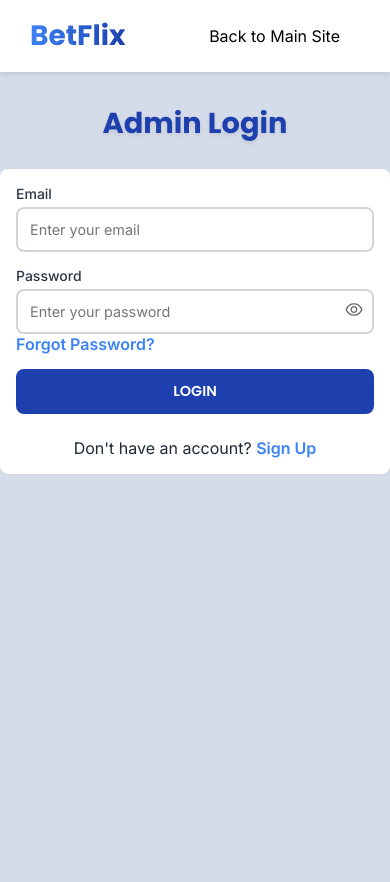
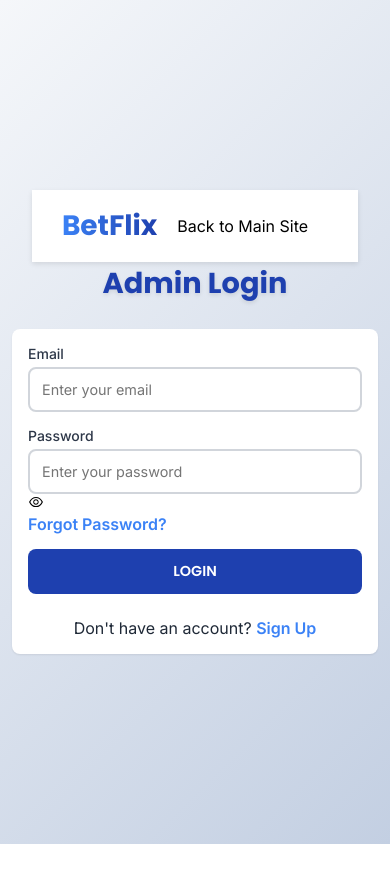
Before and after one commit to ay30bg/admin-betflix, a React (Create React App) app: page / in a window 390 px wide. Shown: the top 882 px of the page. After the commit the page ends 844 px from the top, so only its background shows below. Built offline with nearby package versions, Linux system fonts and the light colour scheme.

Commit message:
Update login.css

```diff
--- a/src/styles/login.css
+++ b/src/styles/login.css
@@ -1,33 +1,22 @@
-/* Copy the provided login.css exactly */
+/* login.css */
 @import url('https://fonts.googleapis.com/css2?family=Poppins:wght@400;500;600;700&display=swap');
 @import url('https://fonts.googleapis.com/css2?family=Inter:wght@400;500;600;700&display=swap');
 
-/* Reset default margins and ensure box-sizing */
-* {
-    margin: 0;
-    padding: 0;
-    box-sizing: border-box;
-}
-
-/* .login-page {
+.login-page {
   display: flex;
   flex-direction: column;
   align-items: center;
   justify-content: center;
-  background: linear-gradient(135deg, #f5f7fa 0%, #c3cfe2 100%);
-  font-family: 'Inter', sans-serif;
-}  */
-
-.login-page {
-  display: block;
-  background: #D5DCE9 ;
-  font-family: 'Inter', sans-serif;
+  min-height: 100vh;
+  background: linear-gradient(135deg, #f5f7fa 0%, #c3cfe2 100%); /* Matches Profile gradient */
+  padding: 2rem 1rem;
+  font-family: 'Inter', sans-serif; /* Matches Profile body font */
 }
 
 .login-header {
   font-size: 2.75rem;
   font-weight: 700;
-  color: #1e40af;
+  color: #1e40af; /* Matches Profile heading color */
   margin-bottom: 1.5rem;
   text-align: center;
   text-shadow: 0 2px 4px rgba(0, 0, 0, 0.1); /* Matches Profile heading shadow */
@@ -35,14 +24,18 @@
 }
 
 .login-form {
-  background: #ffffff;
+  background: #ffffff; /* Matches Profile card background */
   padding: 2rem;
-  border-radius: 8px;
-  box-shadow: 0 1px 2px rgba(0, 0, 0, 0.08);
+  border-radius: 8px; /* Matches Profile card border-radius */
+  box-shadow: 0 1px 2px rgba(0, 0, 0, 0.08); /* Matches Profile card shadow */
   width: 100%;
   max-width: 400px;
-  transition: transform 0.2s ease, box-shadow 0.2s ease;
-  margin:0 auto;
+  transition: transform 0.2s ease, box-shadow 0.2s ease; /* Matches Profile card transition */
+}
+
+.login-form:hover {
+  transform: translateY(-2px); /* Matches Profile card hover effect */
+  box-shadow: 0 4px 12px rgba(0, 0, 0, 0.2); /* Matches Profile card hover shadow */
 }
 
 .form-group {
@@ -52,26 +45,26 @@
 .form-group label {
   display: block;
   font-size: 1rem;
-  font-weight: 600;
-  color: #1f2937;
+  font-weight: 600; /* Matches Profile label weight */
+  color: #1f2937; /* Matches Profile label color */
   margin-bottom: 0.5rem;
-  font-family: 'Inter', sans-serif;
+  font-family: 'Inter', sans-serif; /* Matches Profile label font */
 }
 
 .form-group input {
   width: 100%;
   padding: 0.75rem;
   font-size: 1rem;
-  border: 2px solid #d1d5db;
-  border-radius: 8px;
+  border: 2px solid #d1d5db; /* Matches Profile input border */
+  border-radius: 8px; /* Matches Profile input border-radius */
   outline: none;
-  transition: border-color 0.2s ease;
-  font-family: 'Inter', sans-serif;
+  transition: border-color 0.2s ease; /* Matches Profile input transition */
+  font-family: 'Inter', sans-serif; /* Matches Profile input font */
 }
 
 .form-group input:focus {
-  border-color: #1e40af;
-  box-shadow: 0 0 5px rgba(30, 64, 175, 0.3);
+  border-color: #1e40af; /* Matches Profile input focus border */
+  box-shadow: 0 0 5px rgba(30, 64, 175, 0.3); /* Matches Profile input focus shadow */
 }
 
 .login-button {
@@ -80,22 +73,23 @@
   font-size: 1.1rem;
   font-weight: 600;
   color: #fff;
-  background: #1e40af;
+  background: #1e40af; /* Matches Profile primary button color */
   border: none;
-  border-radius: 8px;
+  border-radius: 8px; /* Matches Profile button border-radius */
   cursor: pointer;
-  transition: background 0.2s, transform 0.2s;
-  text-transform: uppercase;
-  font-family: 'Poppins', sans-serif;
+  transition: background 0.2s, transform 0.2s; /* Matches Profile button transition */
+  text-transform: uppercase; /* Matches Profile button style */
+  font-family: 'Poppins', sans-serif; /* Matches Profile button font */
 }
 
 .login-button:hover:not(:disabled) {
-  background: #1e3a8a;
-  box-shadow: 0 4px 12px rgba(0, 0, 0, 0.2);
+  background: #1e3a8a; /* Matches Profile primary button hover */
+  transform: translateY(-2px); /* Matches Profile button hover effect */
+  box-shadow: 0 4px 12px rgba(0, 0, 0, 0.2); /* Matches Profile button hover shadow */
 }
 
 .login-button:disabled {
-  background: #9ca3af;
+  background: #9ca3af; /* Matches Profile disabled button */
   cursor: not-allowed;
   opacity: 0.6;
 }
@@ -104,55 +98,82 @@
   text-align: center;
   margin-top: 1.5rem;
   font-size: 1rem;
-  color: #1f2937;
-  font-family: 'Inter', sans-serif;
+  color: #1f2937; /* Matches Profile text color */
+  font-family: 'Inter', sans-serif; /* Matches Profile text font */
 }
 
 .login-form a {
-  color: #3b82f6;
+  color: #3b82f6; /* Matches Profile link color */
   text-decoration: none;
   font-weight: 600;
-  font-family: 'Inter', sans-serif;
+  font-family: 'Inter', sans-serif; /* Matches Profile link font */
 }
 
 .login-form a:hover {
   text-decoration: underline;
 }
 
-.password-wrapper {
-  position: relative;
-  display: flex;
+.back-btn{
+  max-width: 400px;
+  width: 100%;
+  height: 50px;
+  border-radius: 8px;
+  margin: 20px auto;
+  background-color: #ef4444;
+  color: #fff;
   align-items: center;
+  justify-content: center;
 }
 
-.password-input {
-  width: 100%;
-  padding-right: 40px;
+/* Forgot Password Page */
+.forgot-password-page {
+  display: flex;
+  flex-direction: column;
+  align-items: center;
+  justify-content: center;
+  min-height: 100vh;
+  background: linear-gradient(135deg, #f5f7fa 0%, #c3cfe2 100%); /* Matches Login gradient */
+  padding: 2rem 1rem;
+  font-family: 'Inter', sans-serif; /* Matches Login body font */
 }
 
-.eye-icon {
-  position: absolute;
-  right: 10px;
-  top: 50%;
-  transform: translateY(-50%);
-  cursor: pointer;
-  font-size: 20px;
-  color: #666;
-  user-select: none;
+.forgot-password-header {
+  font-size: 2.75rem;
+  font-weight: 700;
+  color: #1e40af; /* Matches Login heading color */
+  margin-bottom: 1.5rem;
+  text-align: center;
+  text-shadow: 0 2px 4px rgba(0, 0, 0, 0.1); /* Matches Login heading shadow */
+  font-family: 'Poppins', sans-serif; /* Matches Login heading font */
 }
 
-.eye-icon:hover {
-  color: #333;
+.forgot-password-form {
+  background: #ffffff; /* Matches Login card background */
+  padding: 2rem;
+  border-radius: 8px; /* Matches Login card border-radius */
+  box-shadow: 0 1px 2px rgba(0, 0, 0, 0.08); /* Matches Login card shadow */
+  width: 100%;
+  max-width: 400px;
+  transition: transform 0.2s ease, box-shadow 0.2s ease; /* Matches Login card transition */
 }
 
-.eye-icon:focus {
-  outline: 2px solid #007bff;
-  outline-offset: 2px;
+.forgot-password-form p {
+  text-align: center;
+  margin-top: 1.5rem;
+  font-size: 1rem;
+  color: #1f2937; /* Matches Login text color */
+  font-family: 'Inter', sans-serif; /* Matches Login text font */
 }
 
-.password-input:disabled + .eye-icon {
-  cursor: not-allowed;
-  opacity: 0.6;
+.forgot-password-form a {
+  color: #3b82f6; /* Matches Login link color */
+  text-decoration: none;
+  font-weight: 600;
+  font-family: 'Inter', sans-serif; /* Matches Login link font */
+}
+
+.forgot-password-form a:hover {
+  text-decoration: underline;
 }
 
 .error-message, .success-message {
@@ -163,17 +184,36 @@
 }
 
 .error-message {
-  color: #ef4444;
+  color: #ef4444; /* Matches Profile error color */
 }
 
 .success-message {
-  color: #10b981;
+  color: #10b981; /* Green for success */
 }
 
-.footer{
-    width: 100%;
-    background: #D5DCE9;
-    height: 80px;
+/* Responsive Design for Forgot Password */
+@media (max-width: 768px) {
+  .forgot-password-header {
+    font-size: 2rem; /* Matches Login responsive heading */
+  }
+
+  .forgot-password-form {
+    padding: 1.5rem; /* Matches Login responsive padding */
+  }
+}
+
+@media (max-width: 480px) {
+  .forgot-password-page {
+    padding: 1.5rem 0.75rem; /* Matches Login responsive padding */
+  }
+
+  .forgot-password-header {
+    font-size: 1.8rem; /* Matches Login responsive heading */
+  }
+
+  .forgot-password-form {
+    padding: 1rem; /* Matches Login responsive padding */
+  }
 }
 
 /* Animations */
@@ -200,32 +240,30 @@
 /* Responsive Design */
 @media (max-width: 768px) {
   .login-header {
-    font-size: 2rem;
+    font-size: 2rem; /* Matches Profile responsive heading */
   }
 
   .login-form {
-    padding: 1.5rem;
+    padding: 1.5rem; /* Matches Profile responsive padding */
   }
 
   .form-group input,
-  .login-button,
-  .back-btn {
-    font-size: 0.9rem;
+  .login-button {
+    font-size: 0.9rem; /* Matches Profile responsive font */
   }
 }
 
 @media (max-width: 480px) {
   .login-page {
-   width: 100%;
+    padding: 1.5rem 0.75rem; /* Matches Profile responsive padding */
   }
 
   .login-header {
-    font-size: 1.8rem;
-    margin-top: 30px;
+    font-size: 1.8rem; /* Matches Profile responsive heading */
   }
 
   .login-form {
-    padding: 1rem;
+    padding: 1rem; /* Matches Profile responsive padding */
   }
 
   .form-group label {
@@ -233,12 +271,7 @@
   }
 
   .form-group input,
-  .login-button,
-  .back-btn {
-    font-size: 0.9rem;
+  .login-button {
+    font-size: 0.9rem; /* Matches Profile responsive font */
   }
-
-   .footer{
-    height:500px;
-   }
 }
```
